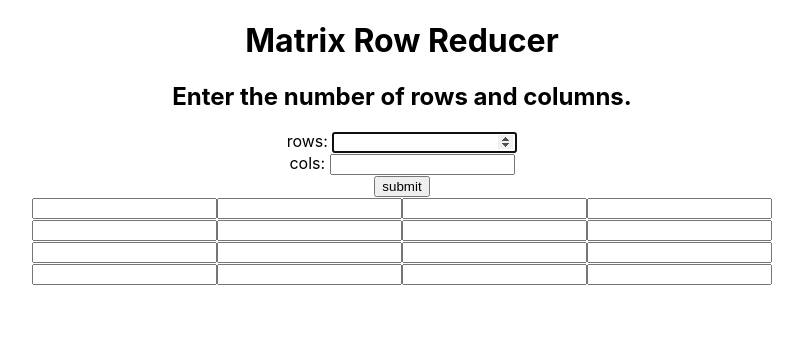
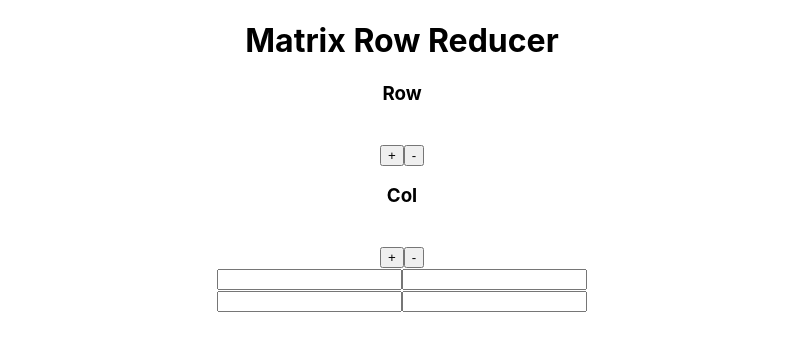
Before and after one commit to jeffrey-ke/MatrixSolver, a React (Create React App) app in the folder proj/: page / in a window 1280 px wide. Shown: the top 350 px of the page, without its empty margins (238-1041 px from the left). Built offline with nearby package versions, Linux system fonts and the light colour scheme.

Commit message:
Changed to using buttons to edit the number of rows and columns and used state hooks to re-render my matrix each time a button is clicked. A much simpler implementation.

```diff
--- a/proj/src/App.js
+++ b/proj/src/App.js
@@ -1,19 +1,29 @@
-// import React, { useState } from 'react'
+import React, { useState } from 'react'
 import "./App.css";
 import Message from "./Message";
-import Input from "./Input";
+// import Input from "./Input";
 import Matrix from './Matrix';
 
 function App() {
+
+  const [row,setRow] = useState(2)
+  const [col,setCol] = useState(2)
+
   return (
     <div className="App">
       <Message
         title="Matrix Row Reducer"
-        instruction="Enter the number of rows and columns."
+        instruction=""
       />
-      {/* There should be two states: one for each input field for rows and cols */}
-      <Input dst='matrix'/>
-      <Matrix rows={4} cols={4}/>
+      <div>
+        <h3>Row</h3><br/>
+        <button onClick={()=>{setRow(row + 1)}}>+</button><button onClick={()=>{setRow(row - 1)}}>-</button>
+
+        <h3>Col</h3><br/>
+        <button onClick={()=>{setCol(col + 1)}}>+</button><button onClick={()=>{setCol(col-1)}}>-</button>
+
+      </div>
+      <Matrix rows={row} cols={col}/>
     </div>
   );
 }
--- a/proj/src/Input.js
+++ b/proj/src/Input.js
@@ -2,27 +2,7 @@ function Input(props) {
 
     return (
         <div>
-            <form action={props.dst} method="post">
-                rows:{" "}
-                <input
-                    type="number"
-                    name="rows"
-                    value=""
-                    autofocus="autofocus"
-                    required
-                />
-                <br/>
-                cols:{" "}
-                <input
-                    type="number"
-                    name="cols"
-                    value=""
-                    tabindex="0"
-                    required
-                />
-                <br/>
-                <input type="submit" value="submit"/>
-            </form>
+
         </div>
     )
 }
```
